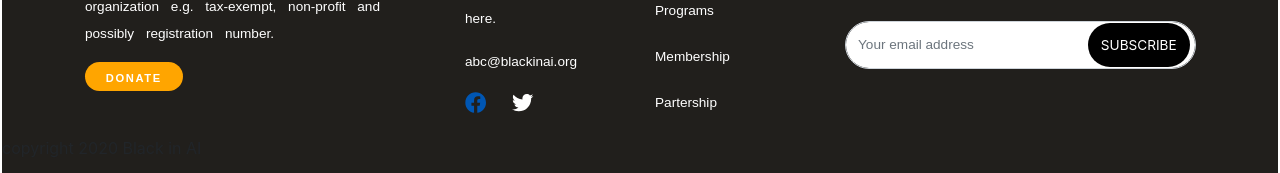
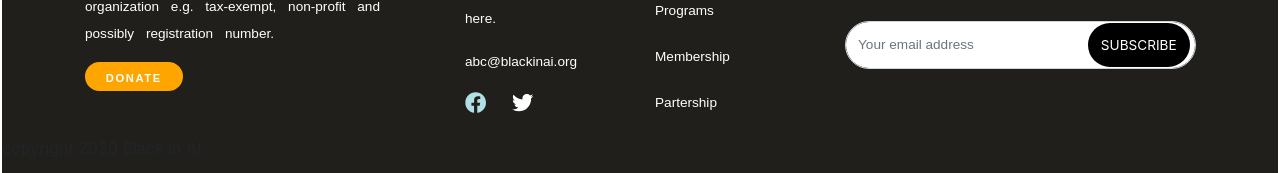
Before and after one commit to tundeiness/Blacks-In-AI, a React (Create React App) app: page / in a window 1280 px wide. In both pictures the pointer is over the link 475 px from the left and 3810 px from the top of the page. Shown: the part 3708-3881 px from the top of the page. Built offline with nearby package versions, Linux system fonts and the light colour scheme.

Commit message:
edit footer socials icon on hover

```diff
--- a/src/index.css
+++ b/src/index.css
@@ -401,6 +401,10 @@ code {
   color: #fff;
 }
 
+.footer-brands:hover {
+  color: powderblue;
+}
+
 .fa-twitter {
   margin-left: .8rem;
 }
```
